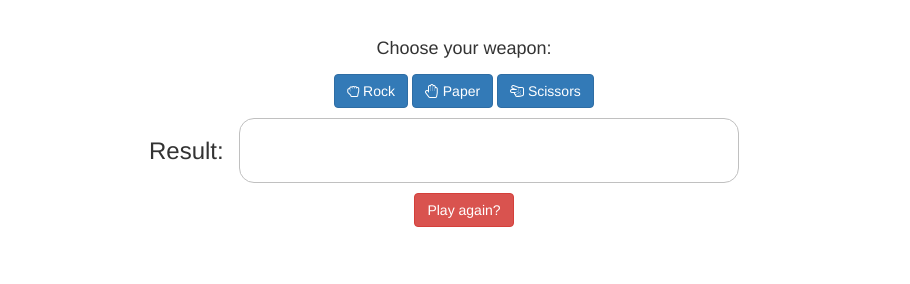
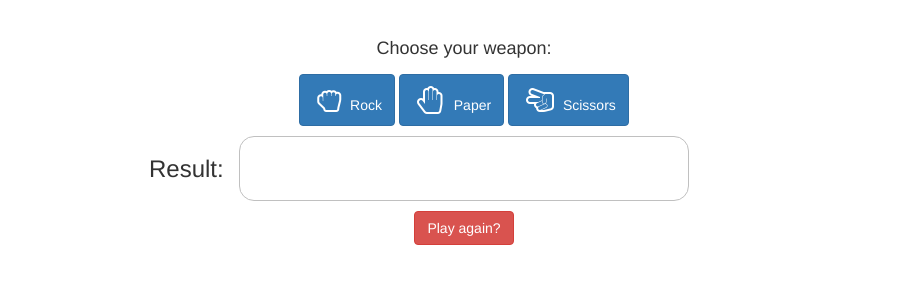
Before and after one commit to epix360/RockPaperScissors, a plain HTML site: page index.html in a window 1280 px wide. Shown: the part 248-532 px from the top of the page, without its empty margins (176-1086 px from the left). Drawn offline with nearby package versions, Linux system fonts and the light colour scheme.

Commit message:
Increased size of glyphicons

```diff
--- a/index.html
+++ b/index.html
@@ -15,9 +15,9 @@
             <div class="game-interface">
                 <h4>Choose your weapon:</h4>
                 <div class="fightin-buttons">
-    <button class="btn btn-primary" onclick="play('rock')"><span class="fa fa-hand-rock-o"></span> Rock</button>
-    <button class="btn btn-primary" onclick="play('paper')"><span class="fa fa-hand-paper-o"></span> Paper</button>
-    <button class="btn btn-primary" onclick="play('scissors')"><span class="fa fa-hand-scissors-o"></span> Scissors</button>
+    <button class="btn btn-primary" onclick="play('rock')"><span class="fa fa-hand-rock-o fa-2x"></span> Rock</button>
+    <button class="btn btn-primary" onclick="play('paper')"><span class="fa fa-hand-paper-o fa-2x"></span> Paper</button>
+    <button class="btn btn-primary" onclick="play('scissors')"><span class="fa fa-hand-scissors-o fa-2x"></span> Scissors</button>
 </div>
    <div class= "col-md-8 col-md-pull-2 col-md-push-2 col-sm-12">
         <div class="col-md-2">
--- a/style.css
+++ b/style.css
@@ -19,7 +19,7 @@ h4 {
     border: 1px solid silver;
     border-radius:15px;
     height:65px;
-    width:500px;
+    width:450px;
     padding:0 10px;
 }
 
@@ -31,6 +31,10 @@ h4 {
 h3 {
     margin-left:45px;
     margin-top:30px;
+}
+
+.fa {
+    padding:5px;
 }
 
 @media screen and (max-width:1200px) {
```
